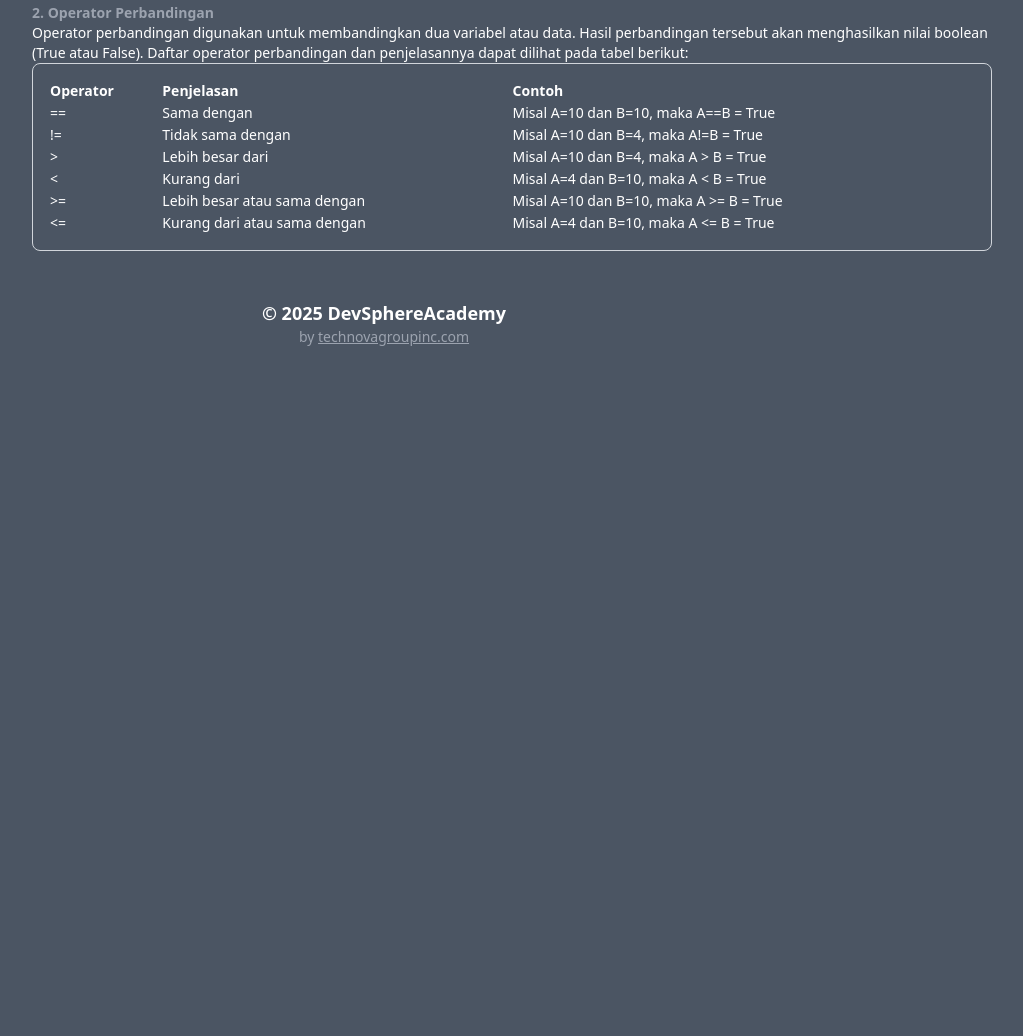
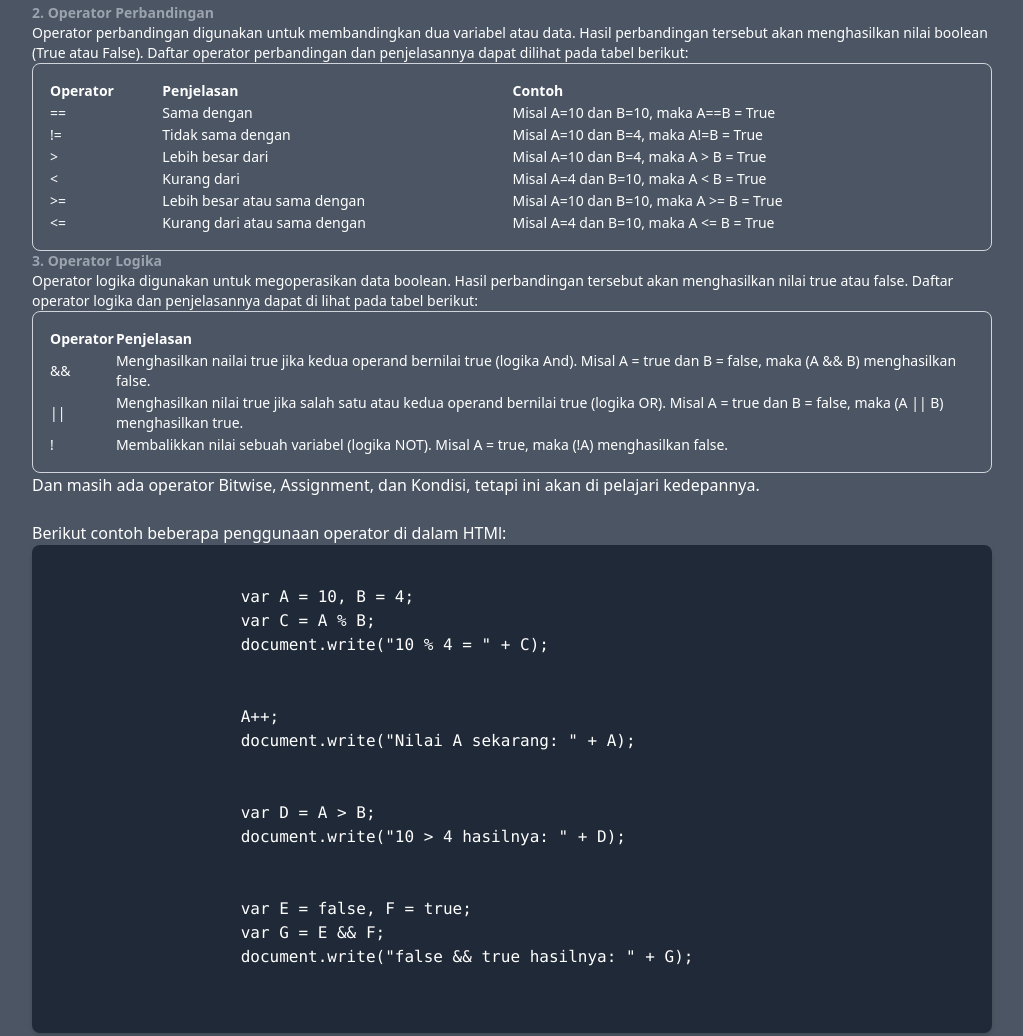
Before and after one commit to mikumimiestu/web-materi-tngb1-25, a website: page web/public/b.3.tipe-data-operator.html in a window 1280 px wide. Shown: the part 941-1977 px from the top of the page, without its empty margins (256-1279 px from the left). Before the commit the page ends 1304 px from the top, so only its background shows below. Drawn offline with nearby package versions, Linux system fonts and the light colour scheme.

Commit message:
menambahkan materi js tipe data dan statement control if if else

```diff
--- a/web/public/b.3.tipe-data-operator.html
+++ b/web/public/b.3.tipe-data-operator.html
@@ -159,6 +159,61 @@
                 </table>
             </div>
         </div>
+        <div class="text-sm">
+            <p class="font-bold text-sm text-gray-400">3. Operator Logika</p>
+            <p>
+                Operator logika digunakan untuk megoperasikan data boolean. Hasil perbandingan tersebut akan menghasilkan nilai true atau false. Daftar operator logika dan penjelasannya dapat di lihat pada tabel berikut:
+            </p>
+            <div class="overflow-hidden rounded-lg border border-gray-300 p-4">
+                <table class="table-auto border-collapse w-full">
+                    <thead>
+                        <tr>
+                            <th class="text-left">Operator</th>
+                            <th class="text-left">Penjelasan</th>
+                        </tr>
+                    </thead>
+                    <tbody>
+                        <tr>
+                            <td class="text-left">&&</td>
+                            <td class="text-left">Menghasilkan nailai true jika kedua operand bernilai true (logika And). Misal A = true dan B = false, maka (A && B) menghasilkan false.</td>
+                        </tr>
+                        <tr>
+                            <td class="text-left">||</td>
+                            <td class="text-left">Menghasilkan nilai true jika salah satu atau kedua operand bernilai true (logika OR). Misal A = true dan B = false, maka (A || B) menghasilkan true.</td>
+                        </tr>
+                        <tr>
+                            <td class="text-left">!</td>
+                            <td class="text-left">Membalikkan nilai sebuah variabel (logika NOT). Misal A = true, maka (!A) menghasilkan false.</td>
+                        </tr>
+                    </tbody>
+                </table>
+            </div>
+        </div>
+        <p>Dan masih ada operator Bitwise, Assignment, dan Kondisi, tetapi ini akan di pelajari kedepannya.</p>
+
+        <br>
+
+        <p>Berikut contoh beberapa penggunaan operator di dalam HTMl:</p>
+        <div class="bg-gray-800 p-4 rounded-lg shadow-md">
+            <pre>
+                <code class="language-javascript">
+                    var A = 10, B = 4;
+                    var C = A % B;
+                    document.write("10 % 4 = " + C);
+                    <br>
+                    A++;
+                    document.write("Nilai A sekarang: " + A);
+                    <br>
+                    var D = A > B;
+                    document.write("10 > 4 hasilnya: " + D);
+                    <br>
+                    var E = false, F = true;
+                    var G = E && F;
+                    document.write("false && true hasilnya: " + G);
+                </code>
+            </pre>
+        </div>
+
   </main>
   <!-- Footer -->
   <footer id="footer-container" class="bg-gray-00 text-gray-400 flex items-center justify-center"></footer>
--- a/web/script/sidebar.js
+++ b/web/script/sidebar.js
@@ -1,6 +1,6 @@
 document.addEventListener('DOMContentLoaded', () => {
     const sidebar = `
-      <aside class="w-64 bg-gray-800 h-screen p-4 fixed top-0 left-0">
+      <aside class="w-64 bg-gray-800 h-screen p-4 fixed top-0 left-0 overflow-y-auto">
         <h2 class="text-xl font-bold mb-4">Pemrograman Web</h2>
         <ul class="space-y-2">
           <li><a href="1.pendahuluan.html" class="text-gray-300 hover:text-white"><p class="text-sm font-bold">Pendahuluan</p></a></li>
@@ -15,6 +15,9 @@ document.addEventListener('DOMContentLoaded', () => {
           <li><a href="3.pengenalan-js.html" class="text-gray-300 hover:text-white"><p class="text-sm font-bold">Pengenalan JavaScript</p></a></li>
           <li><a href="b.2.konsep-dasar.html" class="text-gray-300 hover:text-white"><p class="text-xs ml-4">| Konsep Dasar</p></a></li>
           <li><a href="b.3.tipe-data-operator.html" class="text-gray-300 hover:text-white"><p class="text-xs ml-4">| Tipe Data dan Operator</p></a></li>
+          <li><a href="b.4.statement-control.html" class="text-gray-300 hover:text-white"><p class="text-xs ml-4">| Statement Control</p></a></li>
+          <li><a href="../../../404.html" class="text-gray-300 hover:text-white"><p class="text-xs ml-4">| Function</p></a></li>
+          <li><a href="../../../404.html" class="text-gray-300 hover:text-white"><p class="text-xs ml-4">| Event</p></a></li>
 
           <div class="flex-1 h-0.5 bg-gray-300"></div>
 
```
Also changed, not shown: test.js (added, +10 -0 lines), web/public/b.4.statement-control.html (added, +130 -0 lines).
